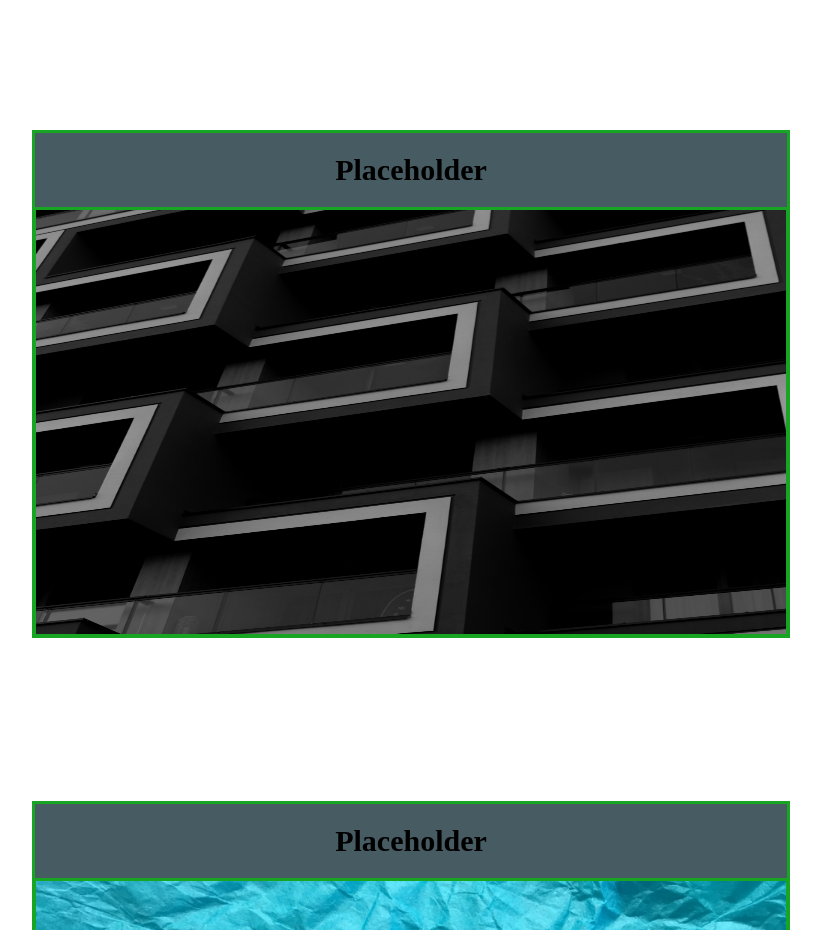
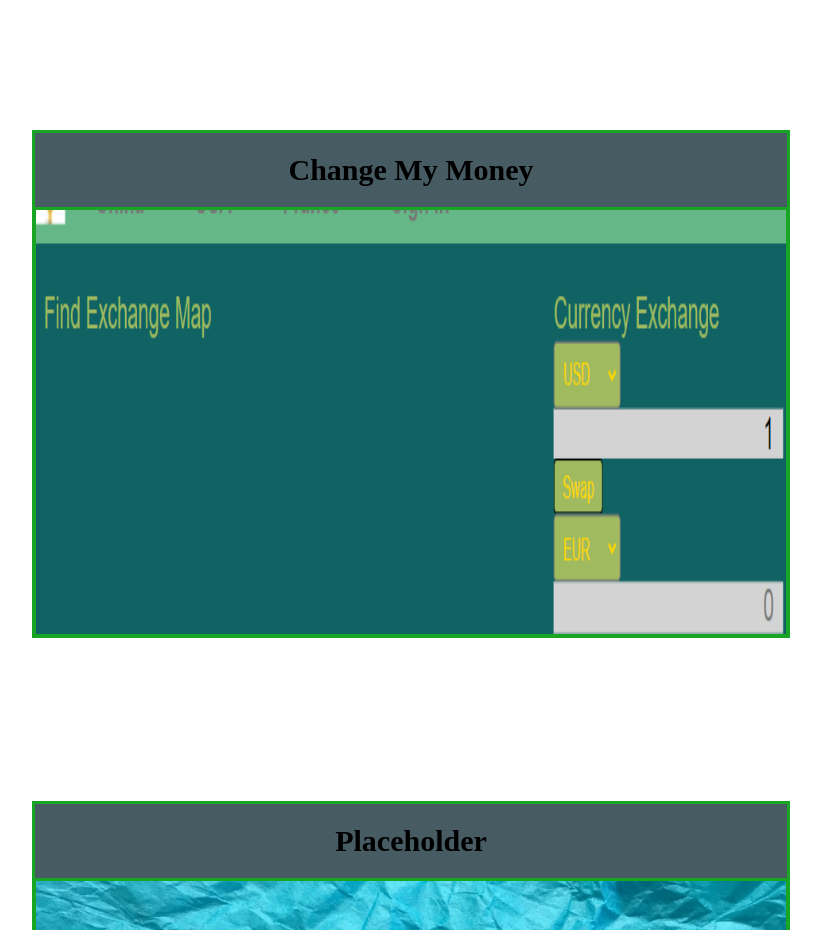
Before and after one commit to Abram1r/Abram-s-Portfolio, a plain HTML site: page index.html in a window 1280 px wide. Shown: the part 1300-2230 px from the top of the page, without its empty margins (36-857 px from the left). Drawn offline with Linux system fonts and the light colour scheme.

Commit message:
added group project

```diff
--- a/index.html
+++ b/index.html
@@ -50,8 +50,10 @@
      <div class="work">
 
      <div>
-         <h4>Placeholder</h4>
-         <img src="./assets/images/maxim-bober-mO0PdxviH94-unsplash.jpg"/>
+         <h4>Change My Money</h4>
+         <a href="https://tkdoyer.github.io/Project-one/">
+         <img src="./assets/images/Screenshot 2022-06-16 182718.png"/>
+        </a>
      </div>
      <div>
          <h4>Placeholder</h4>
```
Also changed, not shown: assets/images/Screenshot 2022-06-07 200613.png (added), assets/images/Screenshot 2022-06-16 182718.png (added).
